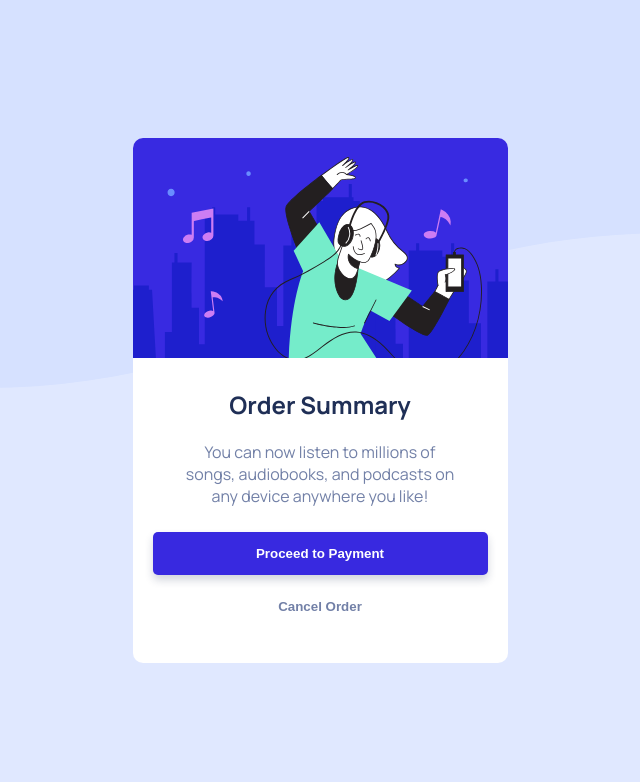
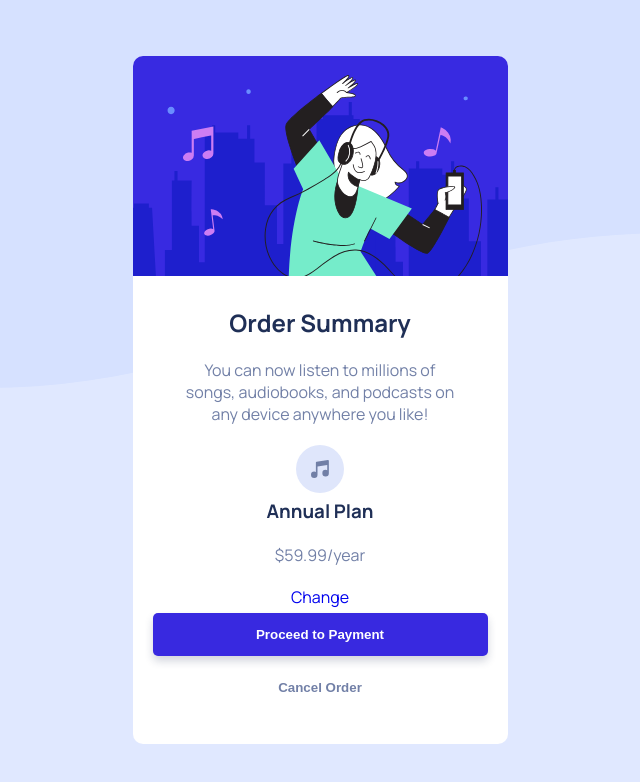
Before and after one commit to kellycsantos/order-summary, a React (Create React App) app: page / in a window 1280 px wide. Shown: the top 782 px of the page, without its empty margins (320-960 px from the left). Built offline with nearby package versions, Linux system fonts and the light colour scheme.

Commit message:
seção de informações foi criada

```diff
--- a/src/App.tsx
+++ b/src/App.tsx
@@ -1,10 +1,11 @@
 import './App.scss';
 import CardSumary from './component/Card';
 import header from './assets/illustration-hero.svg'
+import musicIcon from './assets/icon-music.svg'
 function App() {
   return (
     <div className="App">
-      <CardSumary bgHeader={header} />
+      <CardSumary bgHeader={header} imgIcon={musicIcon}/>
     </div>
   );
 }
--- a/src/component/Card.tsx
+++ b/src/component/Card.tsx
@@ -1,7 +1,8 @@
 import Button from "./Button"
 import { ICard } from "../interface/ICard"
+import Plan from "./PlanInfo"
 
-export default function CardSumary({ bgHeader }: ICard) {
+export default function CardSumary({ bgHeader, imgIcon }: ICard) {
     return (
         <main className="card-container">
             <header style={{ background: `url(${bgHeader})` }} />
@@ -10,7 +11,7 @@ export default function CardSumary({ bgHeader }: ICard) {
                 <p>You can now listen to millions of songs, audiobooks, and podcasts on any
                     device anywhere you like!</p>
 
-
+                <Plan planType="Annual" iconImg={imgIcon}/>
                 <Button text="Proceed to Payment" variable="primary" />
                 <Button text="Cancel Order" variable="secondary" />
 
--- a/src/component/PlanInfo.tsx
+++ b/src/component/PlanInfo.tsx
@@ -1,11 +1,16 @@
 import { IPlan } from "../interface/IPlan"
-export default function Plan({iconImg} : IPlan){
-    return(
+export default function Plan({ iconImg, planType }: IPlan) {
+    return (
         <section role="planinfo" className="planinfo">
-            <img src={iconImg} alt="icon-music"/>
-            <div>
 
+            <img src={iconImg} alt="icon-music" />
+            <div className="planinfo_details">
+                <h3> {planType} Plan
+                </h3>
+                <p> $59.99/year</p>
             </div>
+            <a href="#">Change</a>
+
         </section>
     )
 }
```
